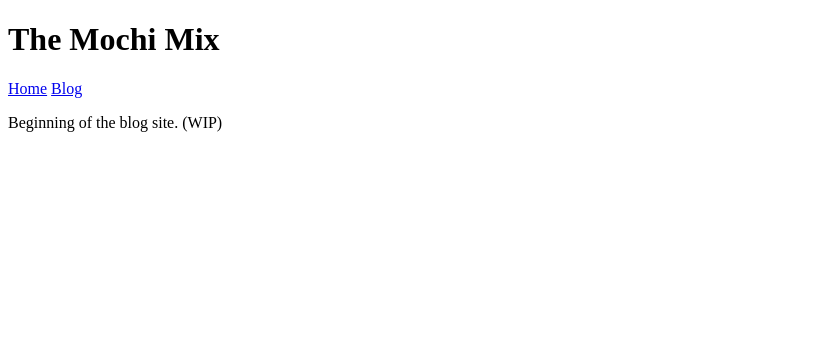
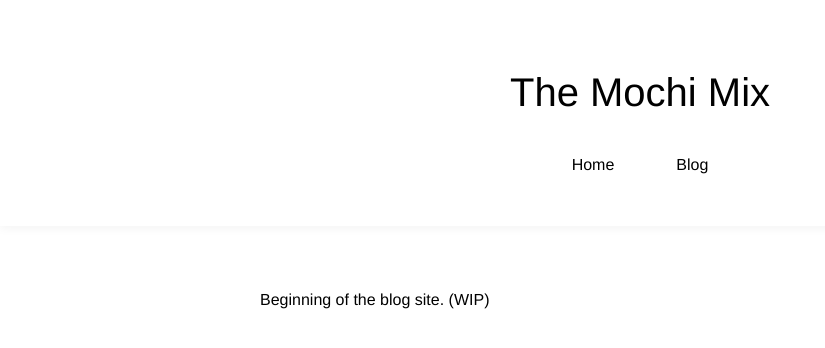
Before and after one commit to MochiCoder/themochimix.github.io, a Jekyll site: the page built from _posts/2025-06-10-Introduction.md, in a window 1280 px wide. Shown: the top 348 px of the page, without its empty margins (0-825 px from the left). Built offline with Jekyll 4.4.1, drawn with Linux system fonts in a browser that asks for light colours.

Commit message:
Update style.scss

```diff
--- a/assets/css/style.scss
+++ b/assets/css/style.scss
@@ -1,30 +1,44 @@
+---
+---
 
-/* Mochi-inspired Pastel Color Palette */
+/* Mochi Pastel Color Palette */
 :root {
-    --mochi-pink: FFE4E8_1;
-    --mochi-green: D7E9D8_1;
-    --mochi-purple: E8E6FF_1;
-    --mochi-blue: E0F4FF_1;
-    --mochi-cream: FFF5EA_1;
-    --mochi-text: 5D5D5D_1;
-    --cloud-white: FFFFFF_1;
-    --sakura: FFB7C5_1;
+    --sakura-pink: FFE4E8_1;
+    --matcha-green: E8F3D6_1;
+    --cream: FFF9F0_1;
+    --lilac: E6E6FA_1;
+    --soft-gray: 4A4A4A_1;
+    --cloud: FFFFFF_1;
 }
 
-/* Base Styles */
+/* Reset & Base Styles */
+* {
+    margin: 0;
+    padding: 0;
+    box-sizing: border-box;
+}
+
 body {
-    background: var(--mochi-cream);
-    color: var(--mochi-text);
+    background-color: var(--cream);
+    color: var(--soft-gray);
     font-family: 'Helvetica Neue', Arial, sans-serif;
     line-height: 1.6;
-    margin: 0;
+    transition: all 0.3s ease;
+}
+
+/* Layout */
+.container {
+    max-width: 800px;
+    margin: 0 auto;
+    padding: 20px;
 }
 
 /* Header & Navigation */
 header {
-    background: linear-gradient(135deg, var(--cloud-white), var(--mochi-pink));
+    background-color: var(--cloud);
     padding: 20px 0;
-    box-shadow: 0 2px 20px rgba(0,0,0,0.05);
+    box-shadow: 0 2px 10px rgba(0,0,0,0.05);
+    margin-bottom: 40px;
 }
 
 nav {
@@ -35,139 +49,93 @@
 }
 
 nav a {
-    color: var(--mochi-text);
+    color: var(--soft-gray);
     text-decoration: none;
-    padding: 10px 20px;
-    border-radius: 25px;
-    background: var(--cloud-white);
+    padding: 8px 16px;
+    border-radius: 20px;
     transition: all 0.3s ease;
-    box-shadow: 0 2px 10px rgba(0,0,0,0.05);
 }
 
 nav a:hover {
-    background: var(--sakura);
-    color: white;
+    background-color: var(--sakura-pink);
     transform: translateY(-2px);
-}
-
-/* Content Container */
-.container {
-    max-width: 800px;
-    margin: 0 auto;
-    padding: 20px;
 }
 
 /* Typography */
 h1 {
-    color: var(--mochi-text);
+    font-size: 2.5em;
+    color: var(--soft-gray);
     text-align: center;
-    font-size: 2.5em;
     margin: 20px 0;
     font-weight: 500;
 }
 
 h2 {
-    color: var(--mochi-text);
     font-size: 1.8em;
     margin: 25px 0 15px 0;
+    color: var(--soft-gray);
+    font-weight: 400;
+}
+
+h3 {
+    font-size: 1.4em;
+    margin: 20px 0 10px 0;
+    color: var(--soft-gray);
+    font-weight: 400;
+}
+
+p {
+    margin-bottom: 20px;
+    line-height: 1.8;
+}
+
+/* Links */
+a {
+    color: var(--soft-gray);
+    text-decoration: none;
+    transition: all 0.3s ease;
+}
+
+a:hover {
+    color: FF9EAA_1;
+}
+
+/* Album History Section */
+.album-history {
+    background: var(--cloud);
+    padding: 25px;
+    border-radius: 15px;
+    box-shadow: 0 2px 15px rgba(0,0,0,0.05);
+    margin: 30px 0;
+}
+
+.album-history li {
+    list-style: none;
+    padding: 15px;
+    margin: 10px 0;
+    border-radius: 10px;
+    transition: all 0.3s ease;
+    background: var(--cream);
+}
+
+.album-history li:hover {
+    background: var(--sakura-pink);
+    transform: translateX(10px);
 }
 
 /* Blog Post Cards */
 .post-card {
-    background: var(--cloud-white);
-    padding: 25px;
+    background: var(--cloud);
+    padding: 20px;
     margin: 20px 0;
     border-radius: 15px;
     box-shadow: 0 2px 15px rgba(0,0,0,0.05);
     transition: all 0.3s ease;
-    border: 1px solid rgba(255,255,255,0.2);
 }
 
 .post-card:hover {
-    transform: translateY(-3px);
+    transform: translateY(-5px);
     box-shadow: 0 5px 20px rgba(0,0,0,0.08);
-    background: linear-gradient(135deg, var(--cloud-white), var(--mochi-pink));
-}
-
-/* Song Grid */
-.song-grid {
-    display: grid;
-    grid-template-columns: repeat(auto-fit, minmax(150px, 1fr));
-    gap: 20px;
-    margin: 30px 0;
-}
-
-.song-item {
-    position: relative;
-    aspect-ratio: 1;
-    border-radius: 12px;
-    overflow: hidden;
-    box-shadow: 0 2px 15px rgba(0,0,0,0.1);
-    transition: all 0.3s ease;
-}
-
-.song-item:hover {
-    transform: scale(1.05);
-    box-shadow: 0 5px 25px rgba(0,0,0,0.15);
-}
-
-.song-date {
-    position: absolute;
-    bottom: 0;
-    left: 0;
-    right: 0;
-    background: rgba(255,255,255,0.9);
-    color: var(--mochi-text);
-    padding: 8px;
-    font-size: 0.9em;
-    text-align: center;
-    backdrop-filter: blur(5px);
-}
-
-/* Form Styling */
-form {
-    background: var(--cloud-white);
-    padding: 30px;
-    border-radius: 15px;
-    box-shadow: 0 2px 20px rgba(0,0,0,0.05);
-    margin: 40px auto;
-    max-width: 500px;
-}
-
-.form-group {
-    margin-bottom: 20px;
-}
-
-input, textarea {
-    width: 100%;
-    padding: 12px;
-    border: 2px solid var(--mochi-pink);
-    border-radius: 8px;
-    font-size: 16px;
-    transition: all 0.3s ease;
-}
-
-input:focus, textarea:focus {
-    outline: none;
-    border-color: var(--sakura);
-    box-shadow: 0 0 10px rgba(255,183,197,0.2);
-}
-
-button {
-    background: linear-gradient(135deg, var(--sakura), var(--mochi-pink));
-    color: white;
-    border: none;
-    padding: 12px 25px;
-    border-radius: 25px;
-    font-size: 16px;
-    cursor: pointer;
-    transition: all 0.3s ease;
-    box-shadow: 0 2px 10px rgba(0,0,0,0.1);
-}
-
-button:hover {
-    transform: translateY(-2px);
-    box-shadow: 0 5px 15px rgba(0,0,0,0.15);
 }
 
 /* Responsive Design */
@@ -176,13 +144,60 @@
         padding: 15px;
     }
 
+    h1 {
+        font-size: 2em;
+    }
+
     nav {
         flex-direction: column;
         align-items: center;
         gap: 15px;
     }
+}
 
-    .song-grid {
-        grid-template-columns: repeat(2, 1fr);
-    }
+/* Animations */
+.fade-in {
+    opacity: 0;
+    animation: fadeIn 0.8s ease forwards;
 }
+
+@keyframes fadeIn {
+    from { opacity: 0; transform: translateY(20px); }
+    to { opacity: 1; transform: translateY(0); }
+}
+.song-grid {
+    display: grid;
+    grid-template-columns: repeat(4, 1fr);
+    gap: 20px;
+    margin: 30px 0;
+}
+
+.song-item {
+    position: relative;
+    aspect-ratio: 1;
+    border-radius: 8px;
+    overflow: hidden;
+    transition: transform 0.3s ease;
+}
+
+.song-item:hover {
+    transform: scale(1.05);
+}
+
+.song-item img {
+    width: 100%;
+    height: 100%;
+    object-fit: cover;
+}
+
+.song-date {
+    position: absolute;
+    bottom: 0;
+    left: 0;
+    right: 0;
+    background: rgba(0, 0, 0, 0.7);
+    color: white;
+    padding: 5px;
+    font-size: 0.8em;
+    text-align: center;
+}
```
